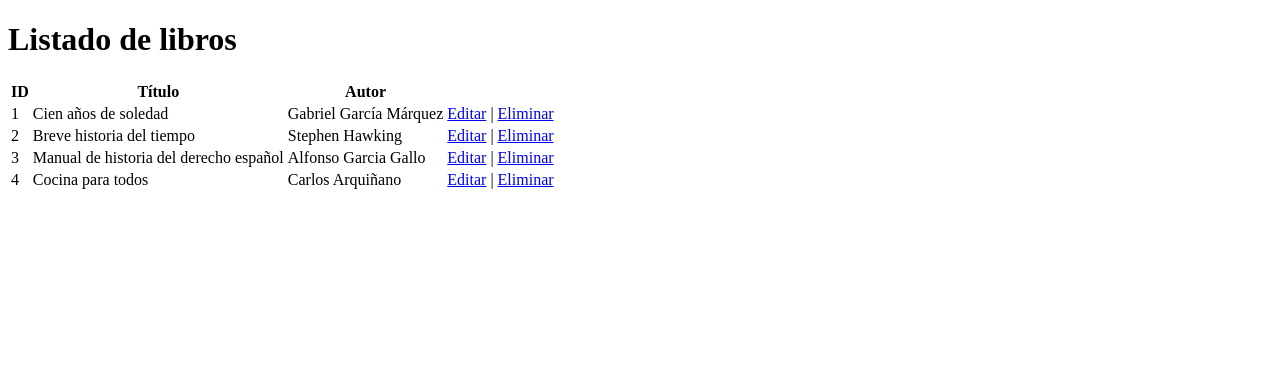
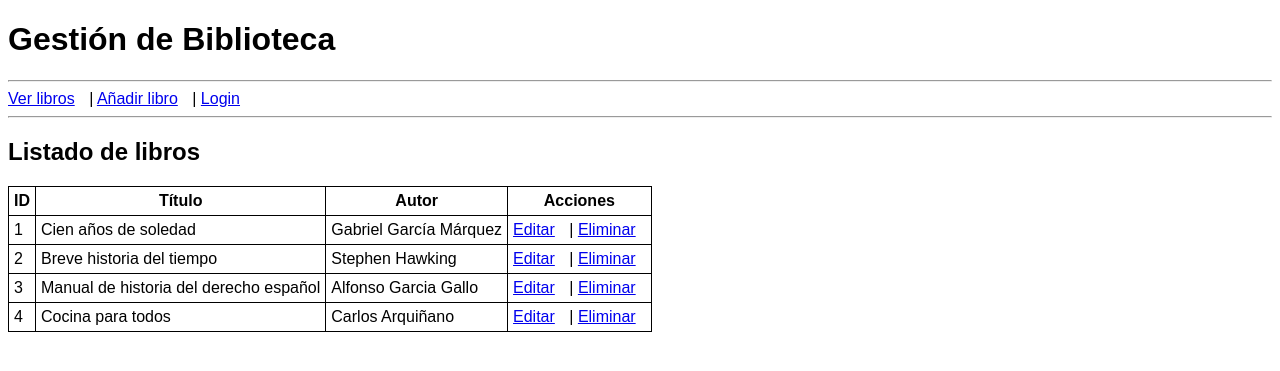
Before and after one commit to atmsDAWDAMAlicante/CEPython2526, a Flask app: page /libros in a window 1280 px wide. Shown: the top 371 px of the page. Run offline with Flask 3, Linux system fonts and the light colour scheme; data comes from the database, SQL or seed files in the repository.

Commit message:
Dándole estilo y navegacion a la pagina del listado de libros

```diff
--- a/Modulo_2_POO/PROYECTO_FINAL_CRUD/templates/libros.html
+++ b/Modulo_2_POO/PROYECTO_FINAL_CRUD/templates/libros.html
@@ -2,17 +2,33 @@
 <html lang="es">
 <head>
     <meta charset="UTF-8">
-    <title>Listado de libros</title>
+    <title>Biblioteca</title>
+    <style>
+        table, th, td {border: 1px solid black;border-collapse: collapse; padding: 5px;}
+        body {font-family: Arial;}
+        a {margin-right: 10px;}
+    </style>
 </head>
 <body>
 
-    <h1>Listado de libros</h1>
+    <h1>Gestión de Biblioteca</h1>
+
+    <hr>
+
+    <a href="/libros">Ver libros</a> |
+    <a href="/nuevo_libro">Añadir libro</a> |
+    <a href="/login">Login</a>
+
+    <hr>
+
+    <h2>Listado de libros</h2>
 
     <table>
         <tr>
             <th>ID</th>
             <th>Título</th>
             <th>Autor</th>
+            <th>Acciones</th>
         </tr>
 
         {% for libro in libros %}
@@ -23,13 +39,12 @@
             <td>
                 <a href="/editar_libro/{{ libro.id }}">Editar</a>
                 |
-                <a href="/eliminar_libro/{{ libro.id }}">Eliminar</a>
+                <a href="/eliminar_libro/{{ libro.id }}">
+                    Eliminar
+                </a>
             </td>
-                <!--<a href="/eliminar_libro/{{ libro.id }}">Eliminar</a> ESTE IBA -->
-
         </tr>
         {% endfor %}
-
     </table>
 
 </body>
```
